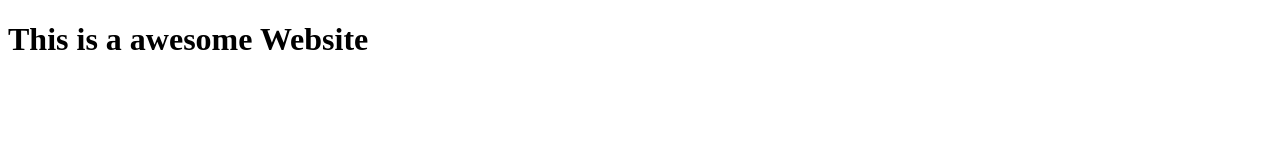
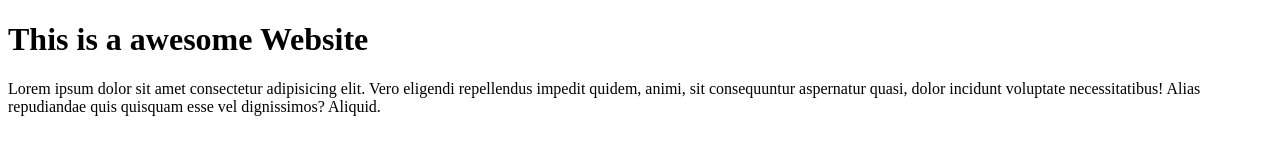
Before and after one commit to Sarniva/learn-git, a plain HTML site: page index.html in a window 1280 px wide. Drawn offline with Linux system fonts and the light colour scheme.

Commit message:
add paragraph to code

```diff
--- a/index.html
+++ b/index.html
@@ -7,5 +7,6 @@
 </head>
 <body>
     <h1>This is a awesome Website</h1>
+    <p>Lorem ipsum dolor sit amet consectetur adipisicing elit. Vero eligendi repellendus impedit quidem, animi, sit consequuntur aspernatur quasi, dolor incidunt voluptate necessitatibus! Alias repudiandae quis quisquam esse vel dignissimos? Aliquid.</p>
 </body>
 </html>
```
